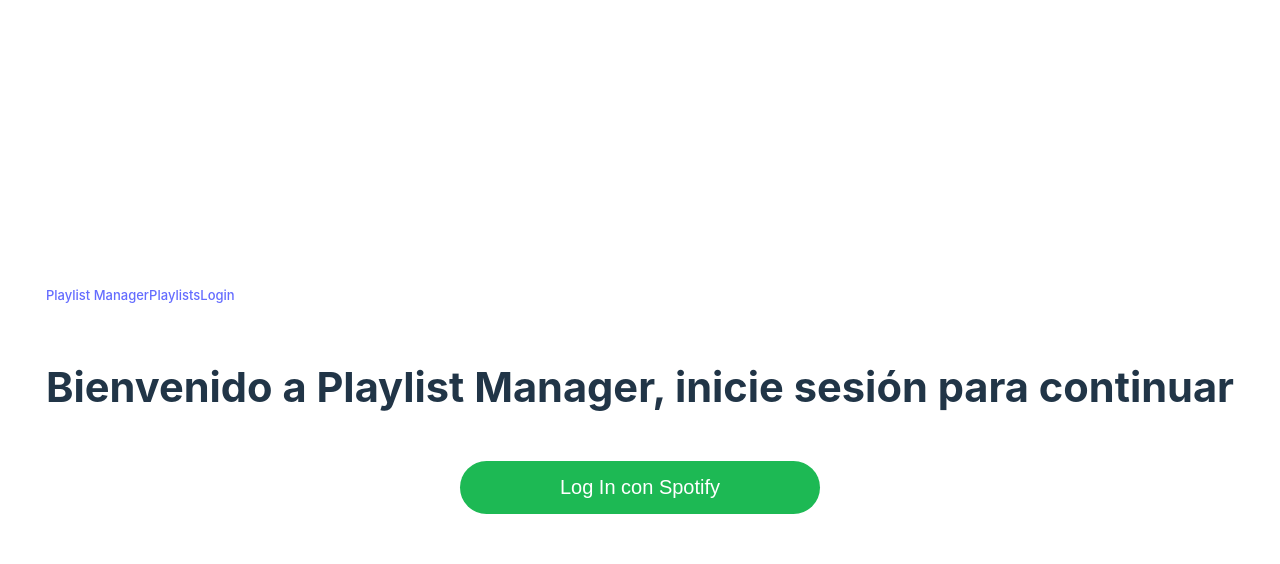
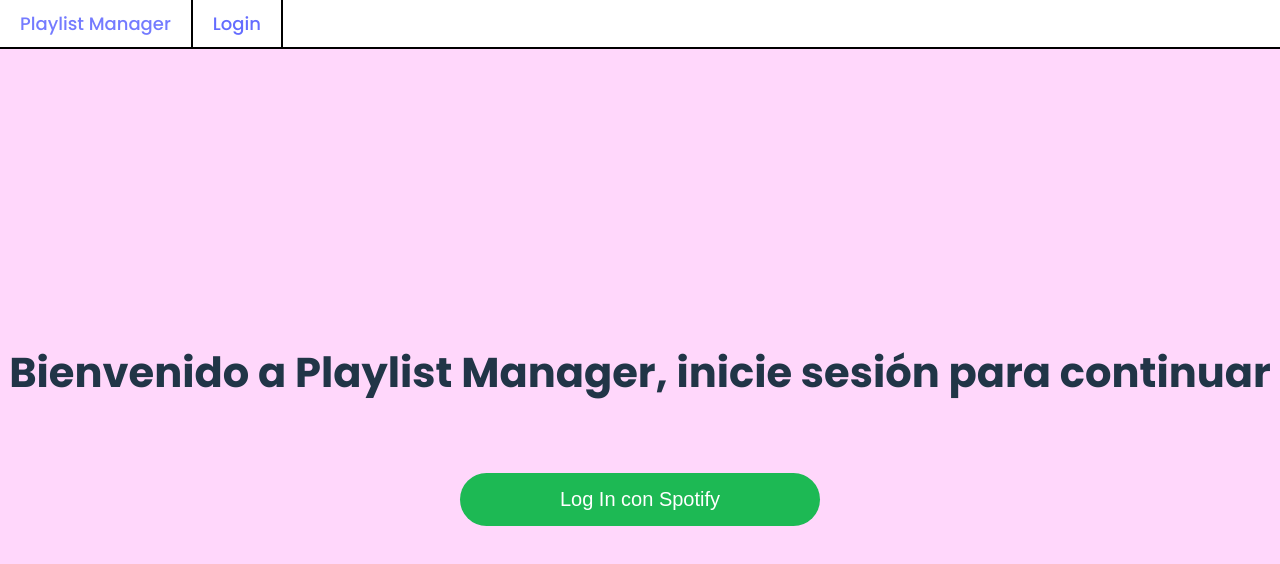
Before and after one commit to fvidalf/Playlist-Manager-Front, a React (Vite) app: page /login in a window 1280 px wide. Shown: the top 564 px of the page. Built offline with nearby package versions, Linux system fonts and the light colour scheme; no server answers.

Commit message:
feat(navbar-styling): Add navbar with more complete styling. Refactor general page styling to allow easier navbar integration

```diff
--- a/index.html
+++ b/index.html
@@ -3,6 +3,9 @@
   <head>
     <meta charset="UTF-8" />
     <link rel="icon" type="image/svg+xml" href="/vite.svg" />
+    <link rel="preconnect" href="https://fonts.googleapis.com">
+    <link rel="preconnect" href="https://fonts.gstatic.com" crossorigin>
+    <link href="https://fonts.googleapis.com/css2?family=Poppins:ital,wght@0,100;0,200;0,300;0,400;0,500;0,600;0,700;0,800;0,900;1,100;1,200;1,300;1,400;1,500;1,600;1,700;1,800;1,900&display=swap" rel="stylesheet">
     <meta name="viewport" content="width=device-width, initial-scale=1.0" />
     <title>Playlist Manager</title>
   </head>
--- a/src/Layout.jsx
+++ b/src/Layout.jsx
@@ -5,7 +5,7 @@
   return (
     <div>
       <Navbar />
-      <main style={{ paddingTop: '2rem' }}>{children}</main>
+      <main style={{ paddingTop: '3rem' }}>{children}</main>
     </div>
   );
 };
--- a/src/views/Navbar.jsx
+++ b/src/views/Navbar.jsx
@@ -1,13 +1,16 @@
 import React from 'react';
 import { Link } from 'react-router-dom';
+import { useAuth } from '../context/AuthProvider';
 
 
 const Navbar = () => {
+  const { isAuthenticated } = useAuth();
+
   return (
     <nav className="">
-      <a className="" href="/">Playlist Manager</a>
-      <Link to="/playlists">Playlists</Link>
-      <Link to="/login">Login</Link>
+      <a className="navbar-item" href="/">Playlist Manager</a>
+      {isAuthenticated && <Link className="navbar-item" to="/playlists">Your Playlists</Link>}
+      {!isAuthenticated && <Link className="navbar-item" to="/login">Login</Link>}
     </nav>
   )
 
--- a/src/views/Playlists.jsx
+++ b/src/views/Playlists.jsx
@@ -26,7 +26,6 @@
 
   return (
     <>
-      <h1> Playlists </h1>
       <div className="card-container">
         {playlists.map((playlist, index) => (
           <div key={playlist.id} className="playlist-card">
--- a/src/views/styles.css
+++ b/src/views/styles.css
@@ -1,19 +1,21 @@
-body {
-    font-size: small;
-    display: flex;
-    flex-direction: column;
-    justify-content: center;
-    align-items: center;
-    /* height: 50vh;
-    background-color: #ffffff; */
+/* Set color variables */
+:root {
+    --background-pink: #ffd7fb;
+    --highlight-green: #c4ff00;
+    --secondary-color: #1DB954;
+    --plain-white: #ffffff;
 }
 
-/* Set color variables */
-:root {
-    --background-white: #fcf7f8;
-    --highlight-green: #c4ff00;
-    --secondary-color: #1DB954;
-    --tertiary-color: #ffffff;
+#root {
+    width: 100vw;
+    font-family: "Poppins", serif;
+    font-weight: 400;
+    font-style: normal;
+}
+
+body {
+    background-color: var(--background-pink);
+    font-size: small;
 }
 
 /* h1 {
@@ -46,6 +48,7 @@
     display: grid;
     grid-template-columns: repeat(3,  1fr);
     gap: 30px;
+    margin-top: 100px;
 }
 
 .playlist-card {
@@ -70,6 +73,11 @@
     box-shadow: 5px 5px 0px rgba(0, 0, 0, 1); /* Adjust the offset and color as needed */
 }
 
+.card-text {
+    text-align: justify;
+    width: 100%;
+}
+
 .card-buttons {
     display: flex;
     justify-content: space-between;
@@ -86,6 +94,51 @@
 }
 
 .card-text {
+    width: 100%;
+    height: 125px;
+    overflow: hidden;
+}
+
+.card-text h3 {
+    font-size: large;
+    text-overflow: ellipsis;
+    white-space: nowrap;
+    overflow: hidden;
+    margin: 10px 0;
+}
+
+.card-text p {
     text-align: justify;
+    font-size: small;
+    margin: 0;
+    display: -webkit-box;
+    -webkit-box-orient: vertical;
+    -webkit-line-clamp: 3; /* Number of lines before ellipsis */
+    overflow: hidden;
+    text-overflow: ellipsis;
+}
+
+nav {
+    display: flex;
+    justify-content: start;
     width: 100%;
+    position: fixed;
+    background-color: var(--plain-white);
+    top: 0;
+    left: 0;
+    border-bottom: #000000 solid 2px;
 }
+
+nav .navbar-item {
+    padding: 10px 20px;
+    font-size: large;
+    border-right: #000000 solid 2px;
+
+}
+
+main {
+    display: flex;
+    flex-direction: column;
+    align-items: center;
+    justify-content: center;
+}
```
